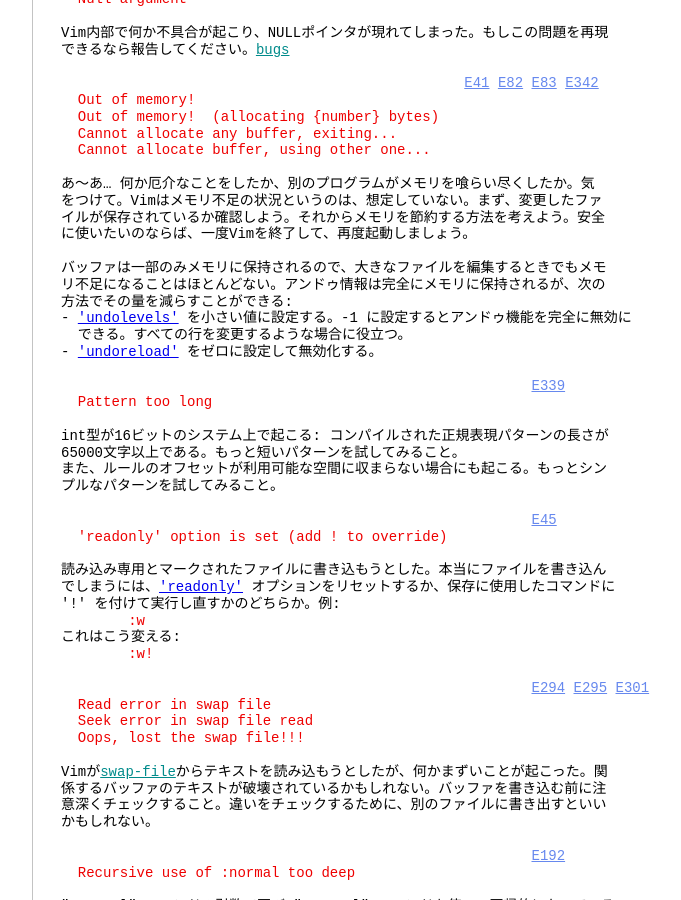
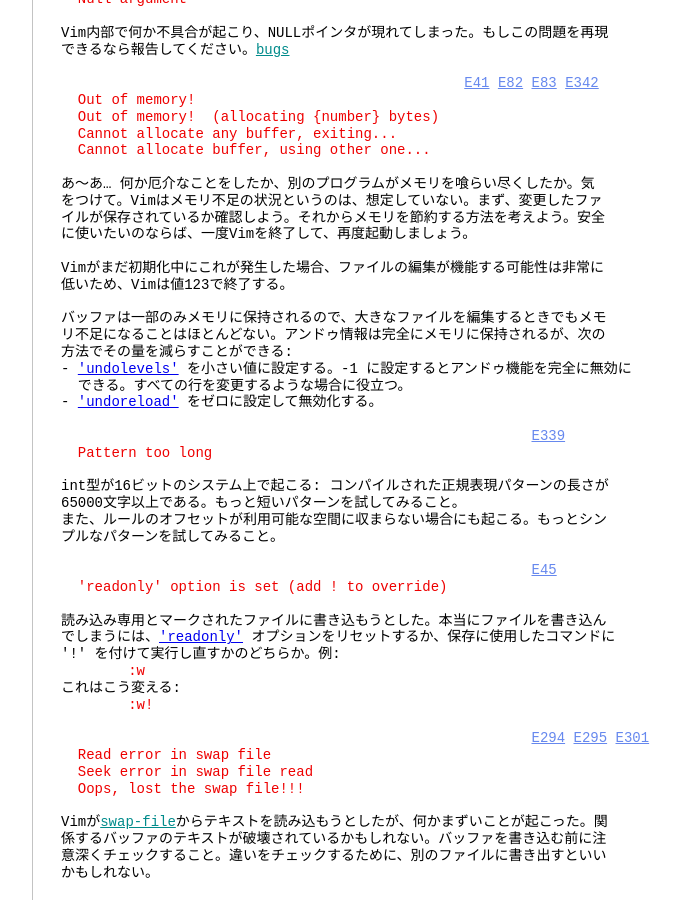
Before and after one commit to vim-jp/vimdoc-ja, a Jekyll site: the page built from message.html, in a window 1280 px wide and 900 px high, scrolled down 7901 px. Shown: the whole window, without its empty margins (340-1021 px from the left). Built offline with Jekyll 4.4.1, drawn with Linux system fonts in a browser that asks for light colours; nearby versions of some CDN libraries; comment, search, counter and statistics services are not loaded; some of the changed text lies outside the part shown.

Commit message:
Generated by Travis JOB 2624.1
https://travis-ci.org/vim-jp/vimdoc-ja-working/builds/587273945

```diff
--- a/message.html
+++ b/message.html
@@ -476,6 +476,9 @@
 イルが保存されているか確認しよう。それからメモリを節約する方法を考えよう。安全<br>
 に使いたいのならば、一度Vimを終了して、再度起動しましょう。<br>
 <br>
+Vimがまだ初期化中にこれが発生した場合、ファイルの編集が機能する可能性は非常に<br>
+低いため、Vimは値123で終了する。<br>
+<br>
 バッファは一部のみメモリに保持されるので、大きなファイルを編集するときでもメモ<br>
 リ不足になることはほとんどない。アンドゥ情報は完全にメモリに保持されるが、次の<br>
 方法でその量を減らすことができる:<br>
@@ -802,6 +805,7 @@
 -&nbsp;<a class="Type" href="options.html#'cmdheight'">'cmdheight'</a>&nbsp;を2かそれ以上に設定する。<br>
 -&nbsp;<a class="Type" href="options.html#'shortmess'">'shortmess'</a>&nbsp;にフラグを追加する。<br>
 -&nbsp;<a class="Type" href="options.html#'showcmd'">'showcmd'</a>&nbsp;と&nbsp;<a class="Type" href="options.html#'ruler'">'ruler'</a>&nbsp;の両方か、もしくはどちらかをリセットする。<br>
+-&nbsp;<a class="Comment" href="eval.html#:echo">:echo</a>&nbsp;テキストが&nbsp;<span class="MissingTag">v:echospace</span>&nbsp;画面セル数以下であることを確認すること。<br>
 <br>
 スクリプトが hit-enter プロンプトを出すが、なぜそれが出るのかわからない場合は<br>
 変数&nbsp;<a class="Identifier" href="eval.html#v:scrollstart">v:scrollstart</a>&nbsp;が便利かもしれない。<br>
```
